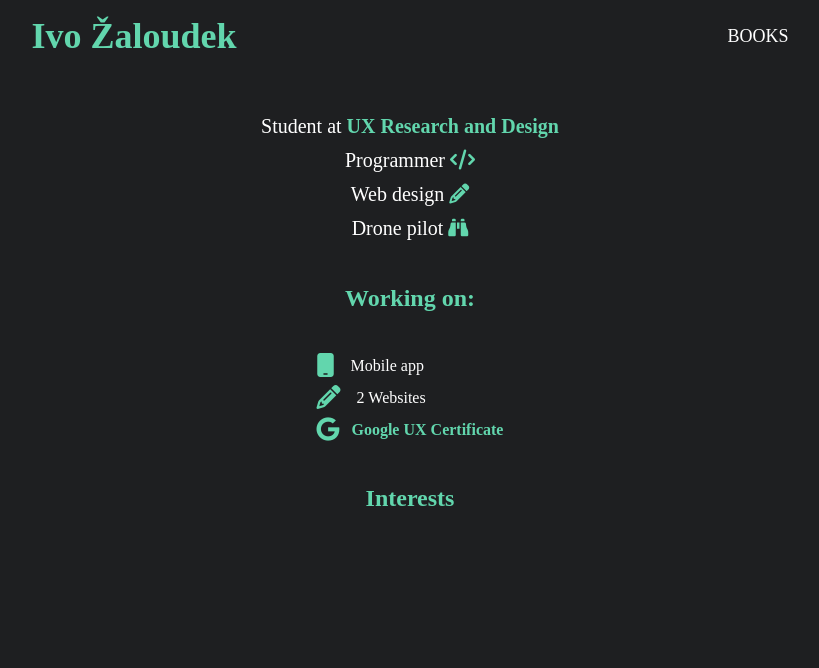
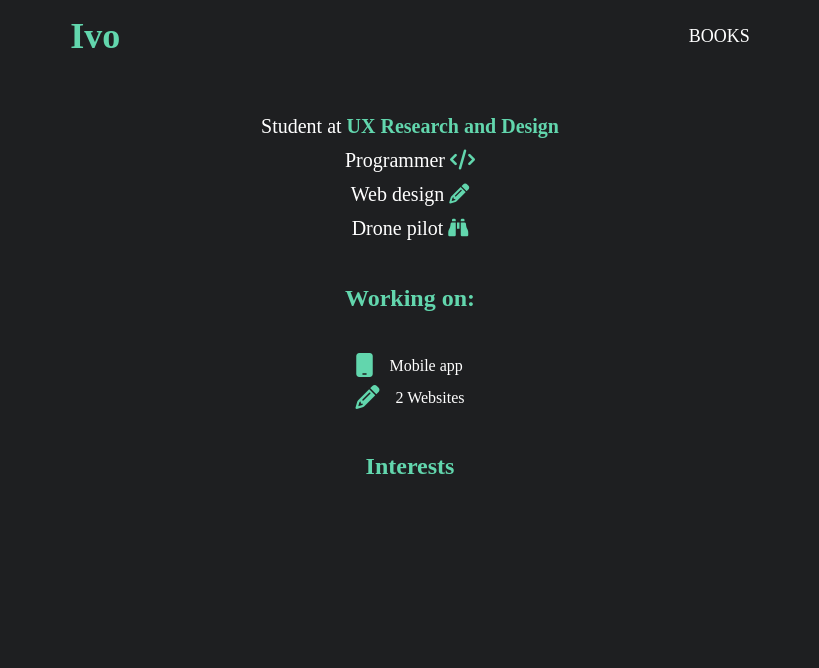
Before and after one commit to zalivo/website, a website built with Vite: page index.html in a window 1280 px wide. Shown: the top 668 px of the page, without its empty margins (230-1049 px from the left). Built offline with nearby package versions, Linux system fonts and the light colour scheme; a web font is replaced by a local one.

Commit message:
cosmetic changes 😎

```diff
--- a/index.html
+++ b/index.html
@@ -14,10 +14,9 @@
   </head>
   <body class="bg-[#1e1f21] text-white">
     <nav class="flex flex-row justify-around p-4 place-items-center">
-      <div><a href="/"><h1 class="font-bold text-4xl text-[#62d6ad]">Ivo Žaloudek</h1></a></div>
+      <div><a href="/"><h1 class="font-bold text-4xl text-[#62d6ad]">Ivo</h1></a></div>
       <div><a class="uppercase font-medium text-lg" href="./books.html">Books</a></div>
   </nav>
-  <section id="who-am-i"></section>
   <section id="main-words">
   <div class="flex flex-col text-center space-y-1.5 py-10">
   <p class="text-xl">Student at <a target="_blank" class="font-bold text-[#62d6ad] hover:underline" href="https://fis.vse.cz/magisterske-studium/magisterske-programy/ux-vyzkum-a-design-ist/">UX Research and Design</a></p>
@@ -28,11 +27,10 @@
 </section>
   <section id="projects">
   <h2 class="text-2xl font-bold text-center text-[#62d6ad]">Working on:</h2>
-  <div class="flex flex-col sm:flex-row gap-y-5 w-1100 items-center justify-center py-10">
+  <div class="flex flex-col sm:flex-row gap-y-5 items-center justify-center py-10">
     <div class="flex flex-col gap-2">
      <div class="flex flex-row"><p><i class="fa-solid fa-mobile pr-3 fa-xl" style="color: #62d6ad;"></i> Mobile app</p></div>
      <div class="flex flex-row"><p><i class="fa-solid fa-pencil pr-3 fa-xl" style="color: #62d6ad;"></i> 2 Websites</p></div>
-     <div class="flex flex-row"><p><i class="fa-brands fa-google pr-3 fa-xl" style="color: #62d6ad;"></i><a target="_blank" class="font-bold text-[#62d6ad] hover:underline" href="https://coursera.org/share/8b0e5ab4f6c2fe764ddb7a398bf60060">Google UX Certificate</a></p></div>
     </div>
   </div>
 </section>
```
Also changed, not shown: books.html (+1 -1 lines).
